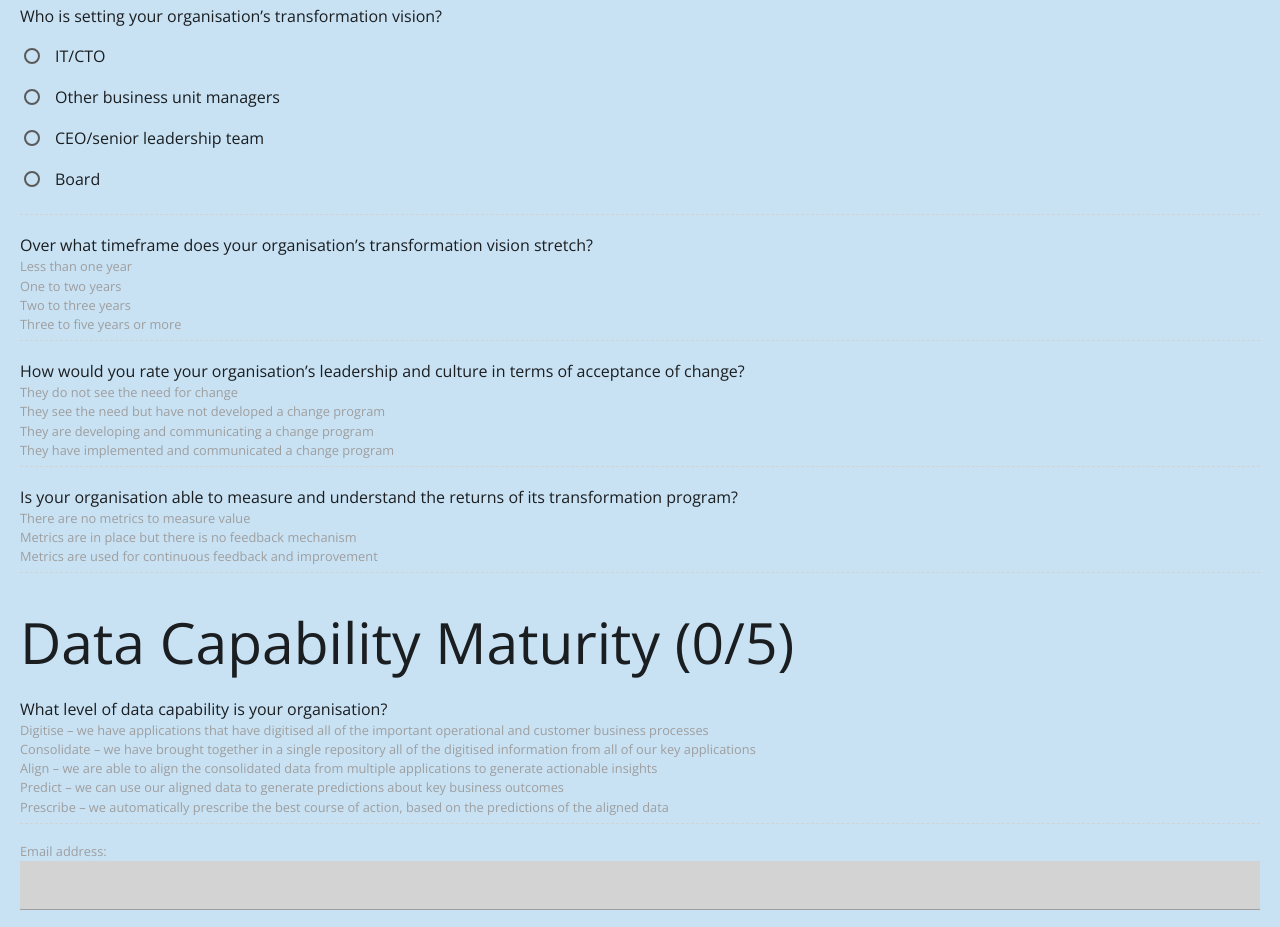
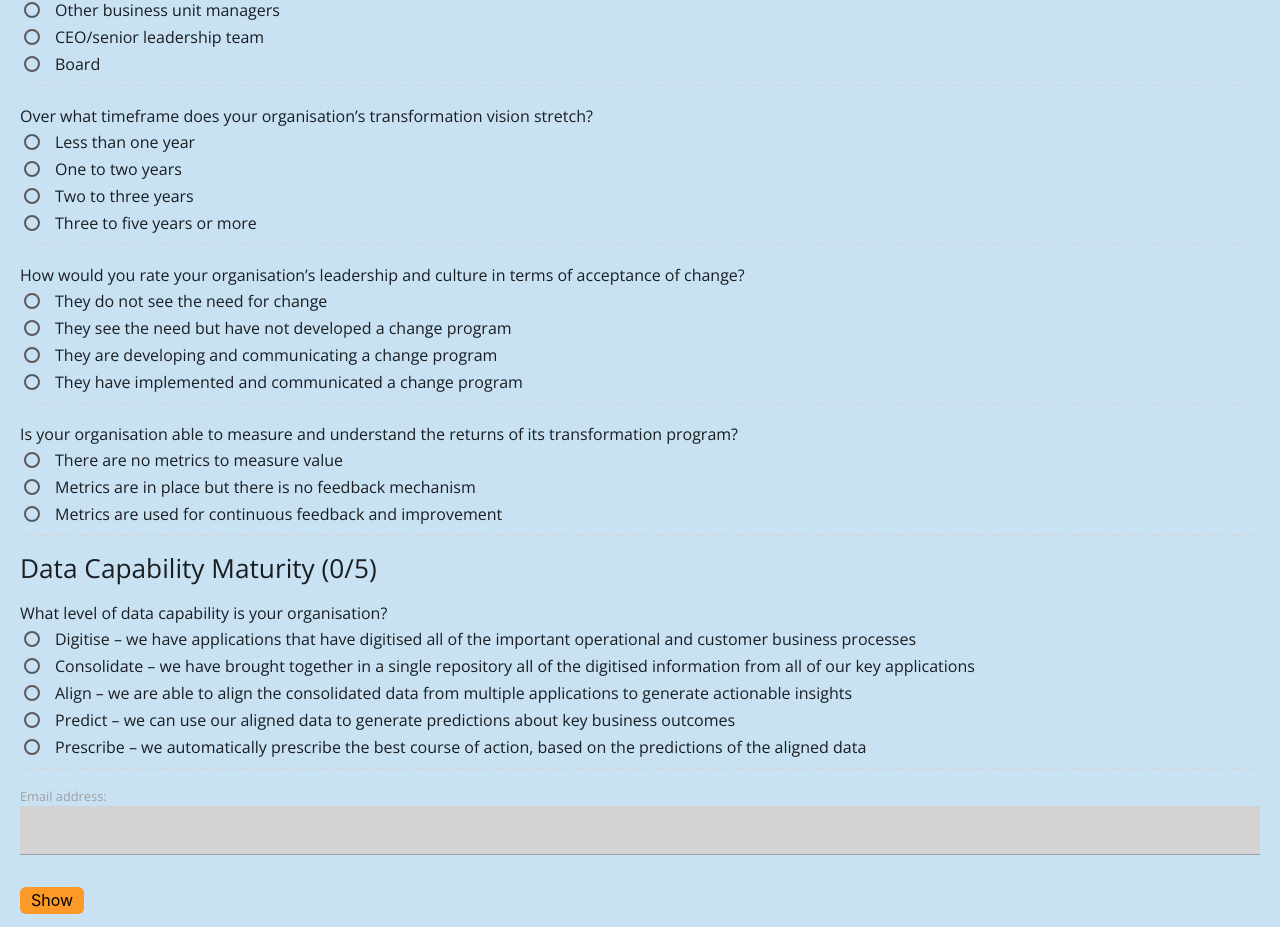
Before and after one commit to Kevin-McIsaac/DXMap, a plain HTML site: page index.html in a window 1280 px wide. Shown: the part 129-1056 px from the top of the page. Drawn offline with nearby package versions, Linux system fonts and the light colour scheme.

Commit message:
Stylised questions div

```diff
--- a/css/app.css
+++ b/css/app.css
@@ -39,3 +39,16 @@ body {
     border: none;
     border-radius: 6px;
 }
+
+.color-black {
+    color: rgba(0,0,0,0.87);
+}
+
+.compact {
+    margin-block-start: 2px;
+    margin-block-end: 2px;
+}
+
+.pad-bottom {
+    margin-bottom: 18px;
+}
--- a/index.html
+++ b/index.html
@@ -6,58 +6,158 @@
   <body>
     <form id="DXQuestions"  action="">
 
-      <h2>Leaderships and Execution (<div id="LeadershipScore" style="display: inline">0</div>/15)</h2>
+      <h5 class="pad-bottom">Leaderships and Execution (<div id="LeadershipScore" style="display: inline">0</div>/15)</h5>
 
       <div class="question">
-        <p>
+        <p class="compact">
           Who is setting your organisation’s transformation vision?
         </p>
-        <p>
-          <input name="Who" type="radio" value=1>
-          <span>IT/CTO</span>
+        <p class="compact">
+          <label class="color-black">
+            <input class="with-gap" name="Who" type="radio" value=1>
+            <span>IT/CTO</span>
+          </label>
         </p>
-        <p>
-          <input name="Who" type="radio" value=2>
-          <span>Other business unit managers</span>
+        <p class="compact">
+          <label class="color-black">
+            <input class="with-gap" name="Who" type="radio" value=2>
+            <span>Other business unit managers</span>
+          </label>
         </p>
-        <p>
-          <input name="Who" type="radio" value=3>
-          <span>CEO/senior leadership team</span>
+        <p class="compact">
+          <label class="color-black">
+            <input class="with-gap" name="Who" type="radio" value=3>
+            <span>CEO/senior leadership team</span>
+          </label>
         </p>
-        <p>
-          <input name="Who" type="radio" value=4>
-          <span>Board</span>
+        <p class="compact">
+          <label class="color-black">
+            <input class="with-gap" name="Who" type="radio" value=4>
+            <span>Board</span>
+          </label>
         </p>
       </div>
 
-      <div class="question">Over what timeframe does your organisation’s transformation vision stretch?<br>
-        <label><input type="radio" name="Timeframe" value=0>Less than one year</label><br>
-        <label><input type="radio" name="Timeframe" value=1>One to two years</label><br>
-        <label><input type="radio" name="Timeframe" value=2>Two to three years</label><br>
-        <label><input type="radio" name="Timeframe" value=3>Three to five years or more</label><br>
+      <div class="question">
+        <p class="compact">
+          Over what timeframe does your organisation’s transformation vision stretch?
+        </p>
+        <p class="compact">
+          <label class="color-black">
+            <input class="with-gap" name="Timeframe" type="radio" value=1>
+            <span>Less than one year</span>
+          </label>
+        </p>
+        <p class="compact">
+          <label class="color-black">
+            <input class="with-gap" name="Timeframe" type="radio" value=2>
+            <span>One to two years</span>
+          </label>
+        </p>
+        <p class="compact">
+          <label class="color-black">
+            <input class="with-gap" name="Timeframe" type="radio" value=3>
+            <span>Two to three years</span>
+          </label>
+        </p>
+        <p class="compact">
+          <label class="color-black">
+            <input class="with-gap" name="Timeframe" type="radio" value=4>
+            <span>Three to five years or more</span>
+          </label>
+        </p>
       </div>
 
-      <div class="question">How would you rate your organisation’s leadership and culture in terms of acceptance of change?<br>
-        <label><input type="radio" name="Change" value=0>They do not see the need for change</label><br>
-        <label><input type="radio" name="Change" value=1>They see the need but have not developed a change program</label><br>
-        <label><input type="radio" name="Change" value=2>They are developing and communicating a change program</label><br>
-        <label><input type="radio" name="Change" value=3>They have implemented and communicated a change program</label><br>
+      <div class="question">
+        <p class="compact">
+          How would you rate your organisation’s leadership and culture in terms of acceptance of change?
+        </p>
+        <p class="compact">
+          <label class="color-black">
+            <input class="with-gap" name="Change" type="radio" value=1>
+            <span>They do not see the need for change</span>
+          </label>
+        </p>
+        <p class="compact">
+          <label class="color-black">
+            <input class="with-gap" name="Change" type="radio" value=2>
+            <span>They see the need but have not developed a change program</span>
+          </label>
+        </p>
+        <p class="compact">
+          <label class="color-black">
+            <input class="with-gap" name="Change" type="radio" value=3>
+            <span>They are developing and communicating a change program</span>
+          </label>
+        </p>
+        <p class="compact">
+          <label class="color-black">
+            <input class="with-gap" name="Change" type="radio" value=4>
+            <span>They have implemented and communicated a change program</span>
+          </label>
+        </p>
       </div>
 
-      <div class="question">Is your organisation able to measure and understand the returns of its transformation program?<br>
-        <label><input type="radio" name="Value" value=0>There are no metrics to measure value</label><br>
-        <label><input type="radio" name="Value" value=1>Metrics are in place but there is no feedback mechanism</label><br>
-        <label><input type="radio" name="Value" value=2>Metrics are used for continuous feedback and improvement</label><br>
+      <div class="question">
+        <p class="compact">
+          Is your organisation able to measure and understand the returns of its transformation program?
+        </p>
+        <p class="compact">
+          <label class="color-black">
+            <input class="with-gap" name="Value" type="radio" value=1>
+            <span>There are no metrics to measure value</span>
+          </label>
+        </p>
+        <p class="compact">
+          <label class="color-black">
+            <input class="with-gap" name="Value" type="radio" value=2>
+            <span>Metrics are in place but there is no feedback mechanism</span>
+          </label>
+        </p>
+        <p class="compact">
+          <label class="color-black">
+            <input class="with-gap" name="Value" type="radio" value=3>
+            <span>Metrics are used for continuous feedback and improvement</span>
+          </label>
+        </p>
       </div>
 
-      <h2>Data Capability Maturity (<div id="DCMScore" style="display: inline">0</div>/5)</h2>
+      <h5 class="pad-bottom">Data Capability Maturity (<div id="DCMScore" style="display: inline">0</div>/5)</h5>
 
-      <div class="question">What level of data capability is your organisation?<br>
-        <label><input type="radio" name="DCM" value=0>Digitise – we have applications that have digitised all of the important operational and customer business processes</label><br>
-        <label><input type="radio" name="DCM" value=1>Consolidate – we have brought together in a single repository all of the digitised information from all of our key applications</label><br>
-        <label><input type="radio" name="DCM" value=2>Align – we are able to align the consolidated data from multiple applications to generate actionable insights</label><br>
-        <label><input type="radio" name="DCM" value=3>Predict – we can use our aligned data to generate predictions about key business outcomes</label><br>
-        <label><input type="radio" name="DCM" value=4>Prescribe – we automatically prescribe the best course of action, based on the predictions of the aligned data</label><br>
+      <div class="question">
+        <p class="compact">
+          What level of data capability is your organisation?
+        </p>
+        <p class="compact">
+          <label class="color-black">
+            <input class="with-gap" name="DCM" type="radio" value=1>
+            <span>Digitise – we have applications that have digitised all of the important operational and customer business processes</span>
+          </label>
+        </p>
+        <p class="compact">
+          <label class="color-black">
+            <input class="with-gap" name="DCM" type="radio" value=2>
+            <span>Consolidate – we have brought together in a single repository all of the digitised information from all of our key applications</span>
+          </label>
+        </p>
+        <p class="compact">
+          <label class="color-black">
+            <input class="with-gap" name="DCM" type="radio" value=3>
+            <span>Align – we are able to align the consolidated data from multiple applications to generate actionable insights</span>
+          </label>
+        </p>
+        <p class="compact">
+          <label class="color-black">
+            <input class="with-gap" name="DCM" type="radio" value=4>
+            <span>Predict – we can use our aligned data to generate predictions about key business outcomes</span>
+          </label>
+        </p>
+        <p class="compact">
+          <label class="color-black">
+            <input class="with-gap" name="DCM" type="radio" value=5>
+            <span>Prescribe – we automatically prescribe the best course of action, based on the predictions of the aligned data</span>
+          </label>
+        </p>
       </div>
       <label>Email address: <input type="email" id="emailaddress" required/> </label><br><br>
       <input type="submit" class="button " value="Show">
```
